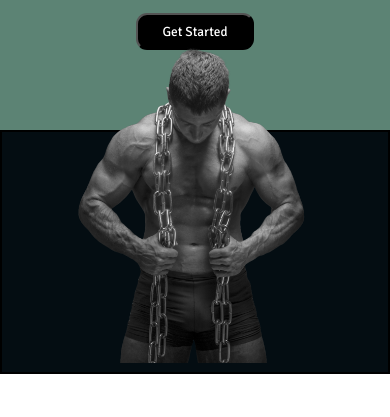
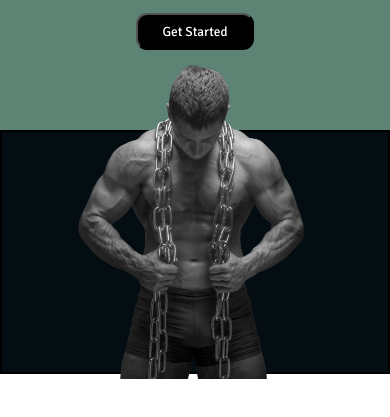
Before and after one commit to PrtkPokhrel/Power-House-Fitness, a plain HTML site: page index.html in a window 390 px wide. Shown: the part 261-678 px from the top of the page. Drawn offline with Linux system fonts and the light colour scheme.

Commit message:
more bug fixing is done

```diff
--- a/style.css
+++ b/style.css
@@ -65,7 +65,12 @@ a:hover{
 
 /* Media quiery starts from here */
 
-
+@media (max-width:460px){
+    .gymImage{
+        margin-top: 4rem;
+        /* border: 2px solid red; */
+    }
+}
 
 @media(max-width:700px){
     .mid{
@@ -111,19 +116,21 @@ a:hover{
         /* padding-top: rem; */
         display: flex;
         justify-content: center;
-        padding-top: 14rem;
+        padding-top: 15rem;
         /* align-items: center;  */
     }
 
     .gymImage{
         position: absolute;
-        top: 20rem;
+        top: 15rem;
         width: 30vh;
         z-index: 100;
     }
 
     }
 
+
+/*
     @media (max-width:332px) {
         .about--content__image{
             padding-top: 14rem;
@@ -160,3 +167,4 @@ a:hover{
             top:18rem
         }
     }
+    */
```
